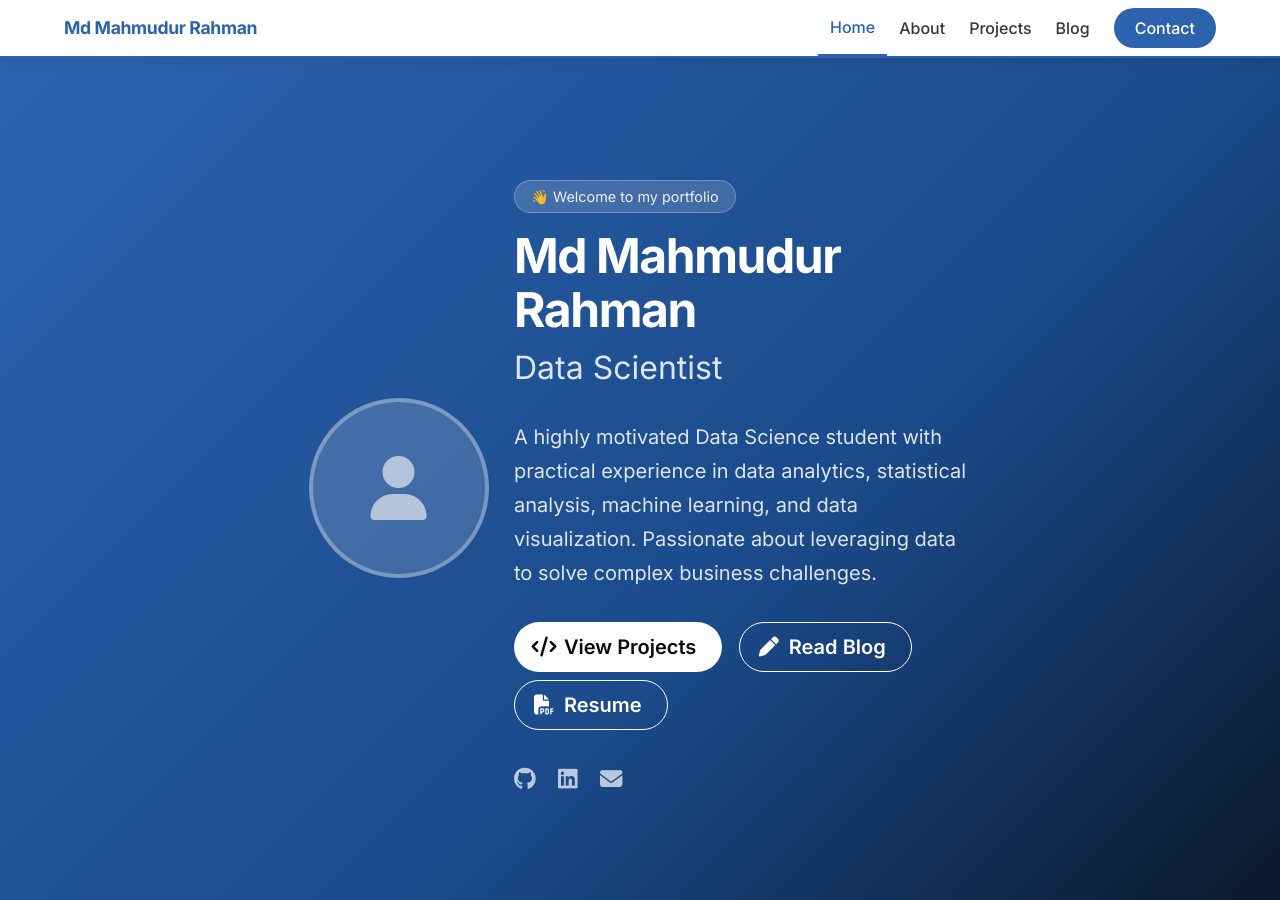
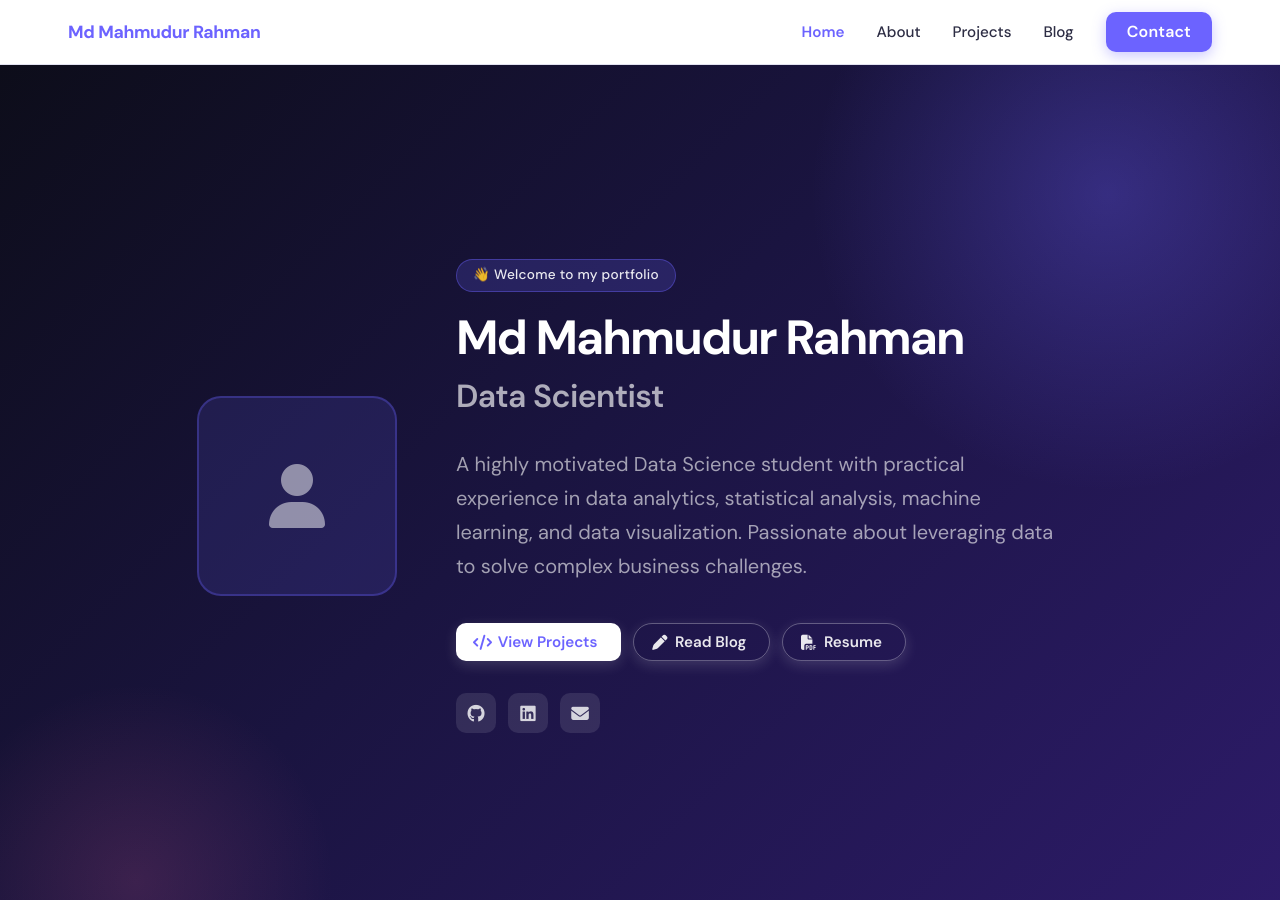
Before and after one commit to MMRahman1/mmrahman1.github.io, a Jekyll site: the page built from index.html, in a window 1280 px wide and 900 px high. Built offline with Jekyll 4.4.1, drawn with Linux system fonts in a browser that asks for light colours.

Commit message:
Redesign portfolio with VidGrid-inspired style: purple palette, DM Sans font, glassmorphism navbar, gradient hero
Co-authored-by: MMRahman1 <12697879+MMRahman1@users.noreply.github.com>

```diff
--- a/_layouts/default.html
+++ b/_layouts/default.html
@@ -11,7 +11,7 @@
   <!-- Font Awesome icons -->
   <link rel="stylesheet" href="https://cdnjs.cloudflare.com/ajax/libs/font-awesome/6.4.0/css/all.min.css">
   <!-- Google Fonts -->
-  <link href="https://fonts.googleapis.com/css2?family=Inter:wght@300;400;500;600;700&display=swap" rel="stylesheet">
+  <link href="https://fonts.googleapis.com/css2?family=DM+Sans:ital,opsz,wght@0,9..40,300;0,9..40,400;0,9..40,500;0,9..40,600;0,9..40,700;1,9..40,400&display=swap" rel="stylesheet">
   <!-- Custom styles -->
   <link rel="stylesheet" href="{{ site.baseurl }}/assets/css/style.css">
 
--- a/assets/css/style.scss
+++ b/assets/css/style.scss
@@ -3,37 +3,50 @@
 
 /* ============================================================
    Portfolio — Custom Styles
-   Inspired by pariscall.international (Bulma-based, clean design)
+   Inspired by VidGrid (modern SaaS design with purple palette)
    ============================================================ */
 
 /* ---------- Variables ---------- */
 :root {
-  --primary: #2c63af;
-  --primary-dark: #1a4a8a;
-  --primary-light: #e8f0fc;
-  --dark: #1a1a2e;
-  --text: #363636;
-  --text-light: #6b7280;
-  --bg-blue-50: #f0f4ff;
-  --bg-blue-500: #2c63af;
+  --primary: #6C63FF;
+  --primary-dark: #4B44CC;
+  --primary-light: #EEF0FF;
+  --accent: #FF6B9D;
+  --dark: #0D0D1A;
+  --dark-2: #1E1E35;
+  --text: #2D2D44;
+  --text-light: #6E6E8A;
+  --bg-light: #F7F7FF;
+  --bg-section: #F2F2FA;
   --white: #ffffff;
-  --border: #e5e7eb;
-  --card-shadow: 0 4px 20px rgba(44, 99, 175, 0.12);
-  --font: 'Inter', -apple-system, BlinkMacSystemFont, 'Segoe UI', sans-serif;
+  --border: #E2E2F0;
+  --card-shadow: 0 8px 32px rgba(108, 99, 255, 0.12);
+  --card-shadow-hover: 0 16px 48px rgba(108, 99, 255, 0.22);
+  --font: 'DM Sans', -apple-system, BlinkMacSystemFont, 'Segoe UI', sans-serif;
+  --radius-lg: 1.25rem;
+  --radius-xl: 1.75rem;
 }
 
 /* ---------- Base ---------- */
+html {
+  scroll-behavior: smooth;
+}
+
 body {
   font-family: var(--font);
   color: var(--text);
-  padding-top: 52px; /* navbar offset (fixed) */
+  padding-top: 64px;
+  background: var(--white);
 }
 
 /* ---------- Navbar ---------- */
 .portfolio-navbar {
-  background: var(--white);
-  box-shadow: 0 2px 12px rgba(0,0,0,0.08);
-  border-bottom: 2px solid var(--primary);
+  background: rgba(255, 255, 255, 0.92);
+  backdrop-filter: blur(16px);
+  -webkit-backdrop-filter: blur(16px);
+  box-shadow: 0 1px 0 var(--border);
+  border-bottom: none;
+  height: 64px;
 }
 
 .portfolio-navbar .navbar-logo strong {
@@ -45,8 +58,10 @@ body {
 
 .portfolio-navbar .navbar-item {
   font-weight: 500;
+  font-size: 0.95rem;
   color: var(--text);
   transition: color 0.2s;
+  padding: 0.5rem 1rem;
 }
 
 .portfolio-navbar .navbar-item:hover,
@@ -56,94 +71,164 @@ body {
 }
 
 .portfolio-navbar .navbar-item.is-active {
-  border-bottom: 2px solid var(--primary);
+  border-bottom: none;
+  font-weight: 600;
 }
 
 .portfolio-navbar .button.is-primary {
-  background-color: var(--primary);
+  background: var(--primary);
   border-color: transparent;
+  font-weight: 600;
+  border-radius: 0.625rem;
+  padding: 0.5em 1.25em;
+  letter-spacing: 0.01em;
+  box-shadow: 0 4px 14px rgba(108, 99, 255, 0.35);
+  transition: background 0.2s, box-shadow 0.2s, transform 0.15s;
 }
 
 .portfolio-navbar .button.is-primary:hover {
-  background-color: var(--primary-dark);
+  background: var(--primary-dark);
+  box-shadow: 0 6px 20px rgba(108, 99, 255, 0.45);
+  transform: translateY(-1px);
 }
 
 /* ---------- Hero Section ---------- */
 .portfolio-hero {
-  background: linear-gradient(135deg, var(--primary) 0%, var(--primary-dark) 60%, #0a1628 100%);
-  padding: 5rem 1.5rem;
-  min-height: 85vh;
+  background: linear-gradient(135deg, #0D0D1A 0%, #1a1440 45%, #2D1B69 100%);
+  padding: 6rem 1.5rem 5rem;
+  min-height: 90vh;
   display: flex;
   align-items: center;
+  position: relative;
+  overflow: hidden;
+}
+
+.portfolio-hero::before {
+  content: '';
+  position: absolute;
+  top: -20%;
+  right: -10%;
+  width: 600px;
+  height: 600px;
+  background: radial-gradient(ellipse, rgba(108, 99, 255, 0.3) 0%, transparent 70%);
+  pointer-events: none;
+}
+
+.portfolio-hero::after {
+  content: '';
+  position: absolute;
+  bottom: -20%;
+  left: -5%;
+  width: 400px;
+  height: 400px;
+  background: radial-gradient(ellipse, rgba(255, 107, 157, 0.15) 0%, transparent 70%);
+  pointer-events: none;
 }
 
 .portfolio-hero .hero-body {
   padding: 3rem 1.5rem;
+  position: relative;
+  z-index: 1;
+  width: 100%;
 }
 
 .portfolio-hero .title {
   color: var(--white);
   font-weight: 700;
-  letter-spacing: -0.03em;
+  letter-spacing: -0.04em;
+  line-height: 1.1;
 }
 
 .portfolio-hero .subtitle {
-  color: rgba(255, 255, 255, 0.85);
+  color: rgba(255, 255, 255, 0.75);
   font-weight: 400;
   line-height: 1.7;
 }
 
 .hero-avatar {
-  width: 180px;
-  height: 180px;
-  border-radius: 50%;
+  width: 200px;
+  height: 200px;
+  border-radius: 1.5rem;
   object-fit: cover;
-  border: 4px solid rgba(255,255,255,0.3);
-  box-shadow: 0 8px 32px rgba(0,0,0,0.3);
+  border: 3px solid rgba(108, 99, 255, 0.4);
+  box-shadow: 0 20px 60px rgba(0,0,0,0.4), 0 0 0 8px rgba(108, 99, 255, 0.1);
 }
 
 .hero-avatar-placeholder {
-  width: 180px;
-  height: 180px;
-  border-radius: 50%;
-  background: rgba(255,255,255,0.15);
-  border: 4px solid rgba(255,255,255,0.3);
+  width: 200px;
+  height: 200px;
+  border-radius: 1.5rem;
+  background: rgba(108, 99, 255, 0.15);
+  border: 2px solid rgba(108, 99, 255, 0.3);
   display: flex;
   align-items: center;
   justify-content: center;
   font-size: 4rem;
-  color: rgba(255,255,255,0.6);
+  color: rgba(255,255,255,0.5);
   margin: 0 auto;
 }
 
 .hero-badge {
-  display: inline-block;
-  background: rgba(255,255,255,0.15);
+  display: inline-flex;
+  align-items: center;
+  gap: 0.4rem;
+  background: rgba(108, 99, 255, 0.2);
   color: rgba(255,255,255,0.9);
   border-radius: 2rem;
-  padding: 0.3rem 1rem;
-  font-size: 0.9rem;
-  margin-bottom: 1rem;
-  border: 1px solid rgba(255,255,255,0.25);
+  padding: 0.35rem 1rem;
+  font-size: 0.85rem;
+  font-weight: 500;
+  margin-bottom: 1.25rem;
+  border: 1px solid rgba(108, 99, 255, 0.4);
+  letter-spacing: 0.02em;
 }
 
 .hero-cta {
-  margin-top: 2rem;
+  margin-top: 2.5rem;
+  display: flex;
+  flex-wrap: wrap;
+  gap: 0.75rem;
 }
 
 .hero-cta .button {
-  margin-right: 0.75rem;
-  margin-bottom: 0.5rem;
   font-weight: 600;
+  font-size: 0.95rem;
+  border-radius: 0.625rem;
+  padding: 0.65em 1.5em;
+  transition: all 0.2s;
 }
 
-/* ---------- Section Styles (like pariscall.international) ---------- */
+.hero-cta .button.is-white {
+  background: var(--white);
+  color: var(--primary);
+  box-shadow: 0 4px 14px rgba(255,255,255,0.15);
+}
+
+.hero-cta .button.is-white:hover {
+  background: var(--white);
+  box-shadow: 0 8px 24px rgba(255,255,255,0.25);
+  transform: translateY(-2px);
+}
+
+.hero-cta .button.is-outlined.is-white {
+  border: 1.5px solid rgba(255,255,255,0.3);
+  color: rgba(255,255,255,0.9);
+  background: transparent;
+}
+
+.hero-cta .button.is-outlined.is-white:hover {
+  background: rgba(255,255,255,0.1);
+  border-color: rgba(255,255,255,0.5);
+  transform: translateY(-2px);
+}
+
+/* ---------- Section Styles ---------- */
 .section.bg-blue-50 {
-  background-color: var(--bg-blue-50);
+  background-color: var(--bg-section);
 }
 
 .section.bg-blue-500 {
-  background-color: var(--bg-blue-500);
+  background: linear-gradient(135deg, var(--primary) 0%, var(--primary-dark) 100%);
   color: var(--white);
 }
 
@@ -153,18 +238,19 @@ body {
 }
 
 .section-title {
-  font-size: 2rem;
+  font-size: 2.25rem;
   font-weight: 700;
   color: var(--dark);
-  letter-spacing: -0.02em;
+  letter-spacing: -0.03em;
   margin-bottom: 0.5rem;
+  line-height: 1.2;
 }
 
 .section-title-line {
-  width: 60px;
+  width: 48px;
   height: 4px;
-  background: var(--primary);
-  border-radius: 2px;
+  background: linear-gradient(90deg, var(--primary) 0%, var(--accent) 100%);
+  border-radius: 4px;
   margin-bottom: 2.5rem;
 }
 
@@ -172,7 +258,7 @@ body {
 .about-photo {
   width: 100%;
   max-width: 380px;
-  border-radius: 1rem;
+  border-radius: var(--radius-xl);
   box-shadow: var(--card-shadow);
   display: block;
   margin: 0 auto;
@@ -182,8 +268,8 @@ body {
   width: 100%;
   max-width: 380px;
   height: 380px;
-  border-radius: 1rem;
-  background: var(--bg-blue-50);
+  border-radius: var(--radius-xl);
+  background: var(--primary-light);
   border: 2px dashed var(--primary);
   display: flex;
   align-items: center;
@@ -201,7 +287,7 @@ body {
   background: var(--white);
   border: 1.5px solid var(--border);
   border-radius: 2rem;
-  padding: 0.4rem 1rem;
+  padding: 0.45rem 1.1rem;
   font-size: 0.9rem;
   font-weight: 500;
   color: var(--text);
@@ -212,23 +298,27 @@ body {
 .skill-tag:hover {
   border-color: var(--primary);
   color: var(--primary);
-  box-shadow: 0 2px 8px rgba(44, 99, 175, 0.15);
+  background: var(--primary-light);
+  box-shadow: 0 2px 12px rgba(108, 99, 255, 0.18);
+  transform: translateY(-1px);
 }
 
 /* ---------- Project Cards ---------- */
 .project-card {
-  border-radius: 0.75rem;
+  border-radius: var(--radius-lg);
   border: 1px solid var(--border);
   overflow: hidden;
-  transition: box-shadow 0.25s, transform 0.25s;
+  transition: box-shadow 0.3s, transform 0.3s;
   height: 100%;
   display: flex;
   flex-direction: column;
+  background: var(--white);
 }
 
 .project-card:hover {
-  box-shadow: var(--card-shadow);
-  transform: translateY(-4px);
+  box-shadow: var(--card-shadow-hover);
+  transform: translateY(-6px);
+  border-color: rgba(108, 99, 255, 0.2);
 }
 
 .project-card .card-image img {
@@ -239,7 +329,7 @@ body {
 
 .project-card-placeholder-img {
   height: 200px;
-  background: var(--bg-blue-50);
+  background: var(--primary-light);
   display: flex;
   align-items: center;
   justify-content: center;
@@ -251,6 +341,7 @@ body {
   flex: 1;
   display: flex;
   flex-direction: column;
+  padding: 1.5rem;
 }
 
 .project-card .card-footer {
@@ -261,52 +352,67 @@ body {
   font-weight: 600;
   font-size: 0.9rem;
   color: var(--primary);
+  display: flex;
+  align-items: center;
+  gap: 0.3rem;
+}
+
+.project-card .card-footer-item:hover {
+  color: var(--primary-dark);
 }
 
 .tech-tag {
   font-size: 0.75rem;
+  font-weight: 600;
   background: var(--primary-light);
   color: var(--primary);
   border-radius: 1rem;
-  padding: 0.2rem 0.6rem;
-  margin-right: 0.3rem;
-  margin-bottom: 0.3rem;
+  padding: 0.25rem 0.7rem;
+  margin-right: 0.35rem;
+  margin-bottom: 0.35rem;
   display: inline-block;
+  letter-spacing: 0.01em;
 }
 
 /* ---------- Blog Post Cards ---------- */
 .post-card {
-  border-radius: 0.75rem;
+  border-radius: var(--radius-lg);
   border: 1px solid var(--border);
   overflow: hidden;
-  transition: box-shadow 0.25s, transform 0.25s;
+  transition: box-shadow 0.3s, transform 0.3s;
   height: 100%;
   display: flex;
   flex-direction: column;
+  background: var(--white);
 }
 
 .post-card:hover {
-  box-shadow: var(--card-shadow);
-  transform: translateY(-4px);
+  box-shadow: var(--card-shadow-hover);
+  transform: translateY(-6px);
+  border-color: rgba(108, 99, 255, 0.2);
 }
 
 .post-card .card-content {
   flex: 1;
   display: flex;
   flex-direction: column;
+  padding: 1.5rem;
 }
 
 .post-card .post-meta {
-  font-size: 0.85rem;
+  font-size: 0.82rem;
   color: var(--text-light);
-  margin-bottom: 0.5rem;
+  margin-bottom: 0.6rem;
+  font-weight: 500;
+  text-transform: uppercase;
+  letter-spacing: 0.04em;
 }
 
 .post-card .post-excerpt {
   color: var(--text-light);
   font-size: 0.95rem;
   flex: 1;
-  line-height: 1.6;
+  line-height: 1.7;
 }
 
 .post-card .read-more {
@@ -316,38 +422,47 @@ body {
   margin-top: 1rem;
   display: inline-flex;
   align-items: center;
-  gap: 0.3rem;
+  gap: 0.35rem;
+  transition: gap 0.2s;
+}
+
+.post-card .read-more:hover {
+  gap: 0.6rem;
 }
 
 /* ---------- Blog post layout ---------- */
 .post-hero {
-  background: linear-gradient(135deg, var(--primary) 0%, var(--primary-dark) 100%);
+  background: linear-gradient(135deg, var(--dark) 0%, var(--dark-2) 60%, #2D1B69 100%);
 }
 
 .post-content {
-  line-height: 1.8;
+  line-height: 1.85;
 }
 
 .post-content h2,
 .post-content h3 {
   color: var(--dark);
-  margin-top: 2rem;
+  margin-top: 2.5rem;
+  font-weight: 700;
+  letter-spacing: -0.02em;
 }
 
 .post-content a {
   color: var(--primary);
+  text-decoration: underline;
+  text-underline-offset: 3px;
 }
 
 .post-content code {
-  background: var(--bg-blue-50);
-  border-radius: 4px;
-  padding: 0.1em 0.4em;
-  font-size: 0.9em;
+  background: var(--primary-light);
+  border-radius: 6px;
+  padding: 0.15em 0.45em;
+  font-size: 0.88em;
   color: var(--primary-dark);
 }
 
 .post-content pre {
-  border-radius: 0.5rem;
+  border-radius: 0.75rem;
   border-left: 4px solid var(--primary);
 }
 
@@ -356,7 +471,7 @@ body {
   display: flex;
   align-items: center;
   gap: 1rem;
-  padding: 0.75rem 0;
+  padding: 1rem 0;
   border-bottom: 1px solid var(--border);
   text-decoration: none;
   color: var(--text);
@@ -372,9 +487,9 @@ body {
 }
 
 .contact-icon {
-  width: 44px;
-  height: 44px;
-  border-radius: 50%;
+  width: 48px;
+  height: 48px;
+  border-radius: 0.875rem;
   background: var(--primary-light);
   display: flex;
   align-items: center;
@@ -382,17 +497,24 @@ body {
   color: var(--primary);
   flex-shrink: 0;
   font-size: 1.1rem;
+  transition: background 0.2s, transform 0.2s;
+}
+
+.contact-item:hover .contact-icon {
+  background: var(--primary);
+  color: var(--white);
+  transform: scale(1.08);
 }
 
 /* ---------- Footer ---------- */
 .portfolio-footer {
   background: var(--dark);
-  color: rgba(255,255,255,0.7);
-  padding: 2.5rem 1.5rem;
+  color: rgba(255,255,255,0.65);
+  padding: 3rem 1.5rem;
 }
 
 .portfolio-footer a {
-  color: rgba(255,255,255,0.7);
+  color: rgba(255,255,255,0.65);
   transition: color 0.2s;
 }
 
@@ -407,48 +529,50 @@ body {
 }
 
 .portfolio-footer .footer-title {
-  font-size: 0.9rem;
-  color: rgba(255,255,255,0.5);
+  font-size: 0.88rem;
+  color: rgba(255,255,255,0.45);
+  margin-top: 0.2rem;
 }
 
 .portfolio-footer .footer-social {
   display: flex;
-  gap: 0.5rem;
+  gap: 0.6rem;
   justify-content: center;
 }
 
 .portfolio-footer .footer-social-link {
-  width: 40px;
-  height: 40px;
-  border-radius: 50%;
-  background: rgba(255,255,255,0.1);
+  width: 42px;
+  height: 42px;
+  border-radius: 0.75rem;
+  background: rgba(255,255,255,0.08);
   display: flex;
   align-items: center;
   justify-content: center;
-  color: rgba(255,255,255,0.7);
-  transition: background 0.2s, color 0.2s;
+  color: rgba(255,255,255,0.65);
+  transition: background 0.2s, color 0.2s, transform 0.2s;
 }
 
 .portfolio-footer .footer-social-link:hover {
   background: var(--primary);
   color: var(--white);
+  transform: translateY(-2px);
 }
 
 .portfolio-footer .footer-copy {
-  font-size: 0.85rem;
+  font-size: 0.83rem;
   margin-bottom: 0.4rem;
 }
 
 .portfolio-footer .footer-dot {
   margin: 0 0.4rem;
-  opacity: 0.4;
+  opacity: 0.35;
 }
 
 /* ---------- Utility ---------- */
 .is-underline {
   text-decoration: underline;
   text-underline-offset: 6px;
-  text-decoration-color: rgba(255,255,255,0.4);
+  text-decoration-color: rgba(255,255,255,0.35);
 }
 
 .view-all-link {
@@ -458,6 +582,7 @@ body {
   align-items: center;
   gap: 0.4rem;
   transition: gap 0.2s;
+  font-size: 0.95rem;
 }
 
 .view-all-link:hover {
@@ -466,9 +591,9 @@ body {
 
 /* ---------- Experience Timeline ---------- */
 .timeline-item {
-  padding-left: 1.5rem;
-  border-left: 3px solid var(--border);
-  margin-bottom: 2rem;
+  padding-left: 1.75rem;
+  border-left: 2px solid var(--border);
+  margin-bottom: 2.5rem;
   position: relative;
 }
 
@@ -482,32 +607,67 @@ body {
   border-radius: 50%;
   background: var(--primary);
   border: 2px solid var(--white);
-  box-shadow: 0 0 0 2px var(--primary);
+  box-shadow: 0 0 0 3px var(--primary-light);
 }
 
 .timeline-period {
-  font-size: 0.85rem;
-  color: var(--text-light);
-  margin-bottom: 0.25rem;
+  font-size: 0.82rem;
+  font-weight: 600;
+  color: var(--primary);
+  margin-bottom: 0.3rem;
+  text-transform: uppercase;
+  letter-spacing: 0.05em;
 }
 
 .timeline-company {
   font-weight: 600;
+  color: var(--text-light);
+  font-size: 0.9rem;
+}
+
+/* ---------- Bulma overrides ---------- */
+.button.is-primary {
+  background: var(--primary);
+  border-color: transparent;
+  font-weight: 600;
+  border-radius: 0.625rem;
+}
+
+.button.is-primary:hover {
+  background: var(--primary-dark);
+}
+
+.button.is-outlined.is-rounded {
+  border-radius: 2rem;
+}
+
+.tag.is-light {
+  background: var(--primary-light);
   color: var(--primary);
+  font-weight: 600;
 }
 
 /* ---------- Responsive adjustments ---------- */
 @media screen and (max-width: 768px) {
+  body {
+    padding-top: 56px;
+  }
+
   .portfolio-hero {
     min-height: auto;
-    padding: 3rem 1rem;
+    padding: 4rem 1rem 3rem;
   }
 
   .portfolio-hero .title.is-1 {
-    font-size: 2rem;
+    font-size: 2.25rem;
   }
 
   .section-title {
-    font-size: 1.6rem;
+    font-size: 1.75rem;
+  }
+
+  .hero-cta {
+    flex-direction: column;
+    align-items: flex-start;
   }
 }
--- a/index.html
+++ b/index.html
@@ -20,8 +20,8 @@ title: Home
         <div class="column is-7">
           <span class="hero-badge">👋 Welcome to my portfolio</span>
           <h1 class="title is-1">{{ site.author.name }}</h1>
-          <h2 class="subtitle is-3">{{ site.author.title }}</h2>
-          <p class="subtitle is-5" style="max-width: 600px;">{{ site.author.bio }}</p>
+          <h2 class="subtitle is-3" style="font-weight: 600; color: rgba(255,255,255,0.65); letter-spacing: -0.02em;">{{ site.author.title }}</h2>
+          <p class="subtitle is-5" style="max-width: 600px; color: rgba(255,255,255,0.6); font-weight: 400;">{{ site.author.bio }}</p>
           <div class="hero-cta">
             <a href="{{ site.baseurl }}/projects" class="button is-white is-rounded is-medium">
               <span class="icon"><i class="fas fa-code"></i></span>
@@ -38,24 +38,24 @@ title: Home
             </a>
             {% endif %}
           </div>
-          <div style="margin-top: 1.5rem;">
+          <div style="margin-top: 2rem; display: flex; gap: 0.75rem;">
             {% if site.author.github %}
-            <a href="https://github.com/{{ site.author.github }}" target="_blank" rel="noopener" style="color:rgba(255,255,255,0.7); margin-right:1rem; font-size:1.4rem;">
+            <a href="https://github.com/{{ site.author.github }}" target="_blank" rel="noopener" style="width:40px;height:40px;border-radius:0.625rem;background:rgba(255,255,255,0.1);display:flex;align-items:center;justify-content:center;color:rgba(255,255,255,0.8);font-size:1.1rem;transition:background 0.2s;" onmouseover="this.style.background='rgba(108,99,255,0.5)'" onmouseout="this.style.background='rgba(255,255,255,0.1)'">
               <i class="fab fa-github"></i>
             </a>
             {% endif %}
             {% if site.author.linkedin %}
-            <a href="https://linkedin.com/in/{{ site.author.linkedin }}" target="_blank" rel="noopener" style="color:rgba(255,255,255,0.7); margin-right:1rem; font-size:1.4rem;">
+            <a href="https://linkedin.com/in/{{ site.author.linkedin }}" target="_blank" rel="noopener" style="width:40px;height:40px;border-radius:0.625rem;background:rgba(255,255,255,0.1);display:flex;align-items:center;justify-content:center;color:rgba(255,255,255,0.8);font-size:1.1rem;transition:background 0.2s;" onmouseover="this.style.background='rgba(108,99,255,0.5)'" onmouseout="this.style.background='rgba(255,255,255,0.1)'">
               <i class="fab fa-linkedin"></i>
             </a>
             {% endif %}
             {% if site.author.twitter %}
-            <a href="https://twitter.com/{{ site.author.twitter }}" target="_blank" rel="noopener" style="color:rgba(255,255,255,0.7); margin-right:1rem; font-size:1.4rem;">
+            <a href="https://twitter.com/{{ site.author.twitter }}" target="_blank" rel="noopener" style="width:40px;height:40px;border-radius:0.625rem;background:rgba(255,255,255,0.1);display:flex;align-items:center;justify-content:center;color:rgba(255,255,255,0.8);font-size:1.1rem;transition:background 0.2s;" onmouseover="this.style.background='rgba(108,99,255,0.5)'" onmouseout="this.style.background='rgba(255,255,255,0.1)'">
               <i class="fab fa-twitter"></i>
             </a>
             {% endif %}
             {% if site.author.email %}
-            <a href="mailto:{{ site.author.email }}" style="color:rgba(255,255,255,0.7); font-size:1.4rem;">
+            <a href="mailto:{{ site.author.email }}" style="width:40px;height:40px;border-radius:0.625rem;background:rgba(255,255,255,0.1);display:flex;align-items:center;justify-content:center;color:rgba(255,255,255,0.8);font-size:1.1rem;transition:background 0.2s;" onmouseover="this.style.background='rgba(108,99,255,0.5)'" onmouseout="this.style.background='rgba(255,255,255,0.1)'">
               <i class="fas fa-envelope"></i>
             </a>
             {% endif %}
```
